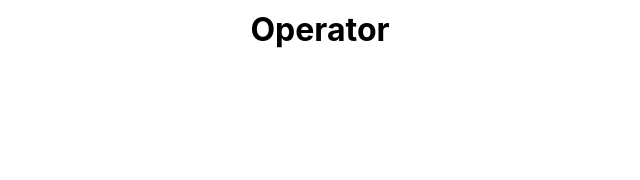
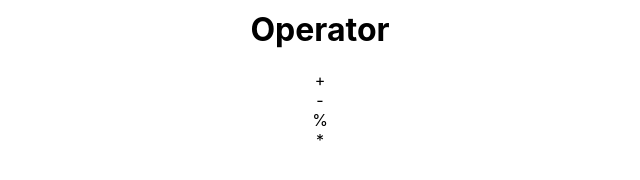
Before and after one commit to benzend/react-typescript-calculator, a React (Create React App) app: page / in a window 1280 px wide. Shown: the part 354-534 px from the top of the page, without its empty margins (320-960 px from the left). Built offline with nearby package versions, Linux system fonts and the light colour scheme.

Commit message:
added data for calculator + Operator components

```diff
--- a/src/calculator/Calculator.tsx
+++ b/src/calculator/Calculator.tsx
@@ -7,7 +7,7 @@ export const Calculator = () => {
     <>
       <Display />
       <Number nums={[0, 1, 2, 3, 4, 5, 6, 7, 8, 9]} />
-      <Operator />
+      <Operator ops={["+", "-", "%", "*"]} />
     </>
   );
 };
--- a/src/calculator/operator/Operator.tsx
+++ b/src/calculator/operator/Operator.tsx
@@ -1,7 +1,10 @@
-export const Operator = () => {
+export const Operator = ({ ops }: any) => {
   return (
     <>
       <h1>Operator</h1>
+      {ops.map((op: string) => (
+        <div>{op}</div>
+      ))}
     </>
   );
 };
```
Also changed, not shown: 1 other file (tests, documents, lock files or other folders).
